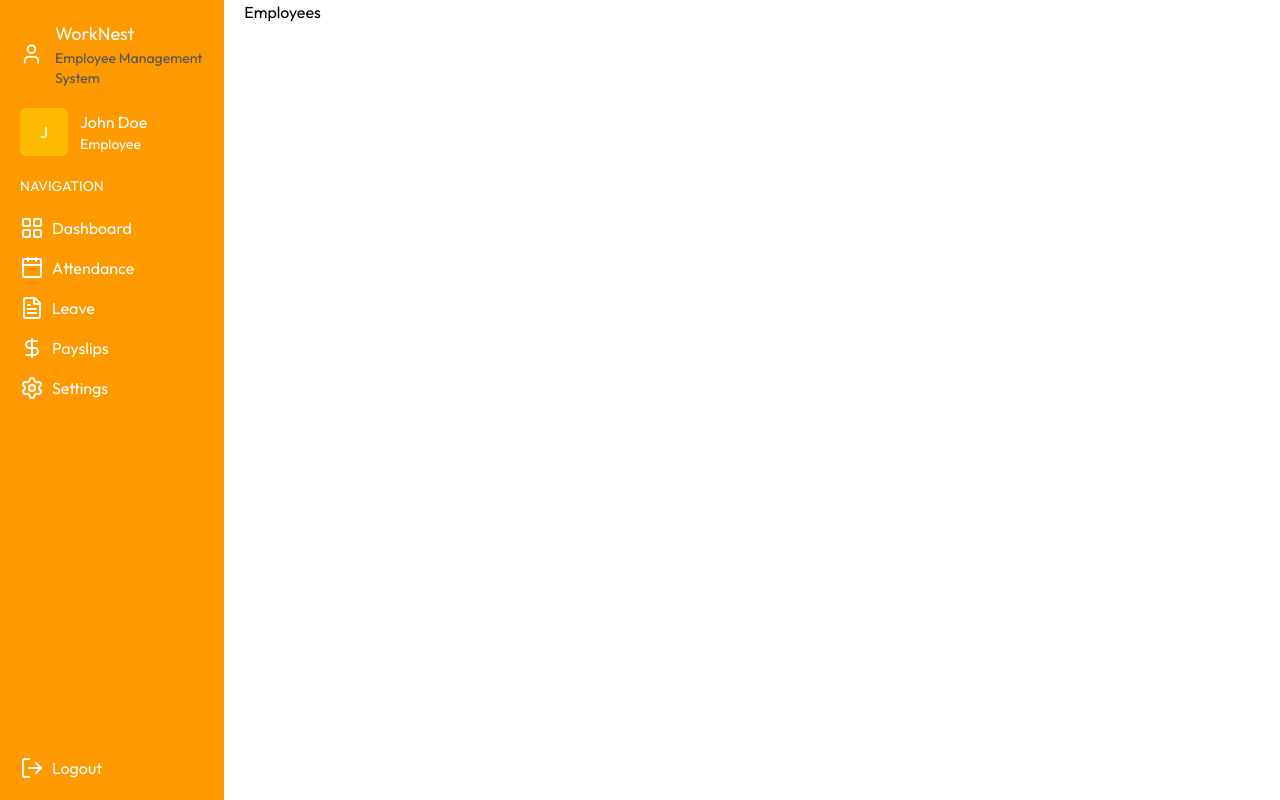
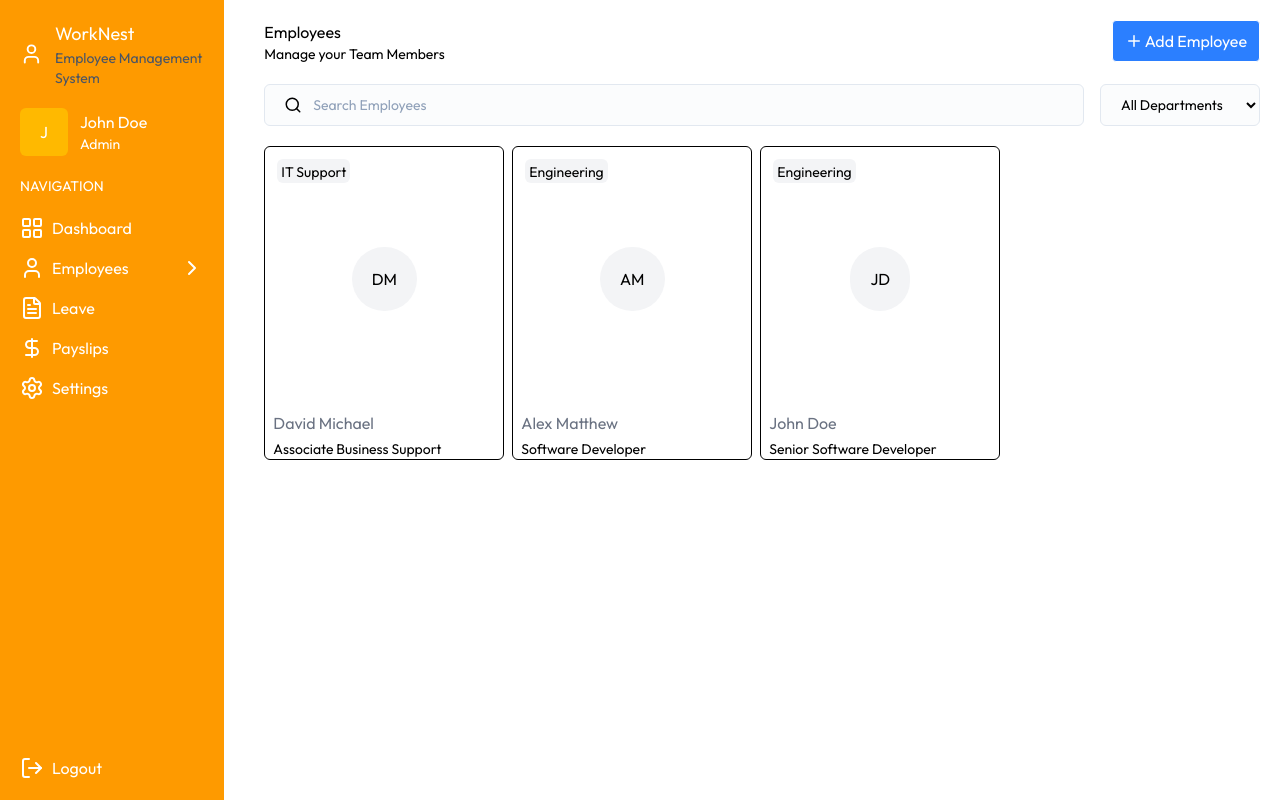
Before and after one commit to EshikaKumari0204/EMS, a React (Vite) app in the folder client/: page /employees in a window 1280 px wide. Built offline with nearby package versions, Linux system fonts and the light colour scheme.

Commit message:
employee ui done form work starts

```diff
--- /dev/null
+++ b/client/src/Components/EmployeeCard.jsx
@@ -0,0 +1,22 @@
+import {PencilIcon,Trash2Icon} from "lucide-react"
+const EmployeeCard = ({emp,ondelete,onedit}) => {
+  return (
+    <div className="border rounded-md w-60 px-2 relative group">
+      <div className="flex justify-center px-20 py-25 "><span className="rounded-full p-5 bg-gray-100 border border-none ">{emp.firstName[0]}{emp.lastName[0]}</span></div>
+      <div className="absolute top-3 left-3 border border-none  bg-gray-100 rounded-md px-1 ">
+        <span className="text-sm">{emp.department?emp.department:"Remote"}</span>
+        {emp.isdeleted && <span>DELETED</span>}
+      </div>
+      {/* edit and delete feature */}
+      <div className="inset-0 absolute opacity-0 group-hover:opacity-100 flex items-end justify-center pb-14 gap-3 transition">
+        <button><PencilIcon size={18} className="text-green-950"></PencilIcon></button>
+        <button><Trash2Icon size={18} className="text-red-900"></Trash2Icon></button>
+      </div>
+      <div className="flex gap-1 flex-col ">
+        <p className="text-md text-gray-500">{emp.firstName} {emp.lastName}</p>
+        <p className="text-sm">{emp.position}</p>
+      </div>
+    </div>
+  )
+}
+export default EmployeeCard
--- a/client/src/Components/Sidebar.jsx
+++ b/client/src/Components/Sidebar.jsx
@@ -8,7 +8,7 @@ const Sidebar = () => {
   const [Username,setUsername]=useState("");
   const {pathname}=useLocation();
   const [Mobileopen,setMobileopen]=useState(false);
-  const role="Employee"|| "Admin"
+  const role="Admin"|| "Employee"
   const logout=()=>{
     window.location.href="/login"
   }
@@ -25,9 +25,9 @@ const Sidebar = () => {
     </div>
     <div className="text-sm ">NAVIGATION</div>
     <div className="flex flex-col gap-4">
-      {navlinks.map((link)=>{
+      {navlinks.map((link,index)=>{
         const isActive=pathname.startsWith(link.href)
-        return (<Link className="flex gap-2 justify-between" to={link.name}>
+        return (<Link className="flex gap-2 justify-between" key={index} to={link.name}>
        <div className="flex gap-2 ">   <link.icon></link.icon>
           <p>{link.name}</p></div>
           {isActive && <ChevronRightIcon/>}
--- a/client/src/pages/Employees.jsx
+++ b/client/src/pages/Employees.jsx
@@ -1,9 +1,65 @@
+
+import {useState,useEffect,useCallback} from "react"
+import { DEPARTMENTS, dummyEmployeeData } from "../assets/assets";
+import {Plus,Search} from "lucide-react"
+import EmployeeCard from "../Components/EmployeeCard";
+import Loading from "../Components/Loading"
+const Employees = () => {
+  const [employees,setEmployees]=useState([]);
+  const [loading ,setloading]=useState(false);
+  const [search,setsearch]=useState("");
+  const [selectdept,setSelecteddept]=useState("")
+  const [onedit,setonEdit]=useState(false);
+  const [showCreateModel,setShowCreateModel]=useState(false)
+  const fetchEmployees=useCallback(async ()=>{
+    setloading(true)
+    setEmployees( dummyEmployeeData.filter((emp)=>selectdept? emp.department===selectdept:emp));
+    setTimeout(()=>{
+     setloading(false)
+    },1000)
 
 
-const Employees = () => {
+  },[])
+  useEffect(()=>{
+fetchEmployees();
+  },[])
+  //get the employees whose name is included in search bar
+
+  const filtered= employees.filter((emp)=> `${emp.firstName}${emp.lastName}${emp.position}`.toLowerCase().includes(search.toLowerCase()))
+  console.log("filtered",filtered,"employees",employees)
+  const ondelete=async()=>{
+    if(!confirm("Are you sure you want to delete this employee "))
+      return;
+  }
+
   return (
-    <div>
-      Employees
+    <div className="p-5 flex gap-5 flex-col">
+      <div className="flex justify-between">
+      <div>
+        <p className="bold text-md">Employees</p>
+        <p className="bold text-sm">Manage your Team Members</p>
+      </div>
+      <div ><button className="flex px-3 py-2 bg-blue-500 text-white border rounded items-center gap-0.5  "><Plus size={18}></Plus> Add Employee</button></div>
+      </div>
+      {/* search part  */}
+      <div  className="flex  justify-between items-center gap-4 ">
+        <div className="flex-1 items-center relative  justify-center ">
+          <Search size={18} className=" absolute left-5 top-3"></Search>
+          <input type="text " placeholder="Search Employees"  className="pl-12" value={search} onChange={(e)=>setsearch(e.target.value)}/>
+        </div>
+        <select value={selectdept} onChange={(e)=>setSelecteddept(e.target.value)} className="max-w-40 ">
+          <option value="">All Departments</option>
+          {DEPARTMENTS.map((dept,index)=>(<option key={dept} value={dept}>{dept}</option>))}
+        </select>
+      </div>
+      {/* employee card */}
+      <div>
+      {filtered.length===0 ? (<Loading/>):
+     ( <div className="flex gap-2">{filtered.map((emp,index)=><EmployeeCard emp={emp} key={index}></EmployeeCard>)}</div>)
+      }
+      </div>
+      {/* show the form for creating the employee and editing employees */}
+
     </div>
   )
 }
```
